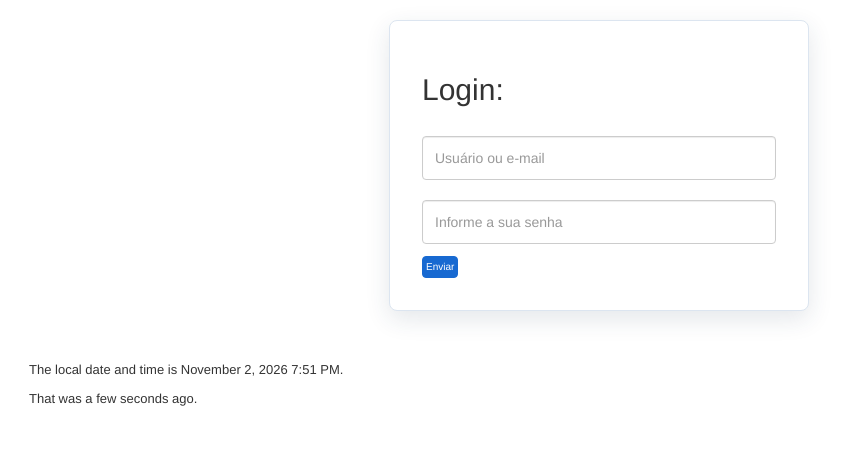
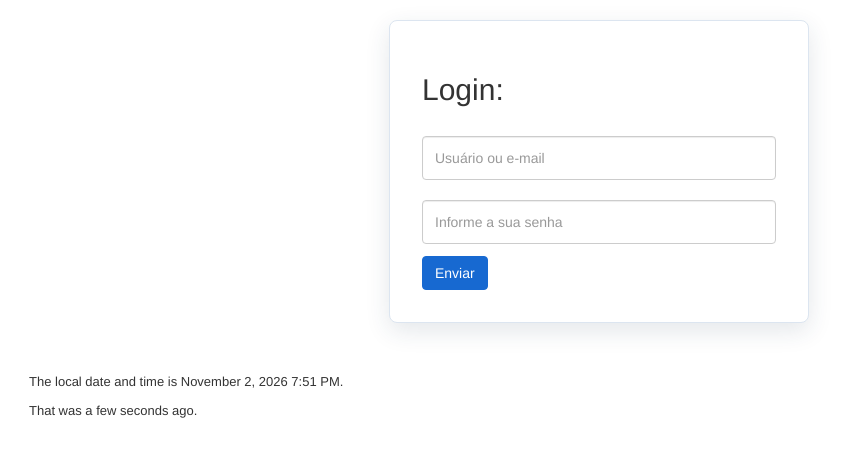
Before and after one commit to DominiqueJesus/flasky, a Flask app: page /login in a window 1280 px wide. Shown: the part 52-509 px from the top of the page, without its empty margins (41-883 px from the left). Run offline with Flask 3, Linux system fonts and the light colour scheme; some libraries are stand-ins or nearby versions.

Commit message:
fixed button format

```diff
--- a/app/static/login.css
+++ b/app/static/login.css
@@ -42,9 +42,3 @@
     margin-top: 50px;
     font-size: 13px;
 }
-
-/* Altera o tamanho dos botões de edição e exclusão da relação de usuários */
-.btn {
-    font-size: 10px;
-    padding: 3px;
-}
```
